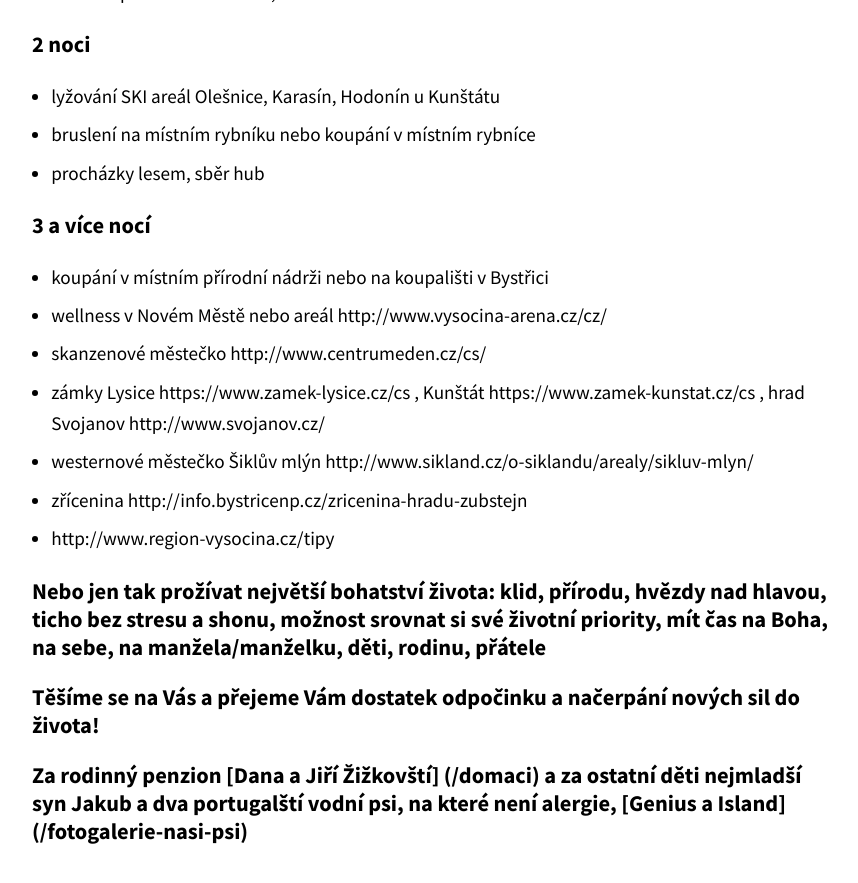
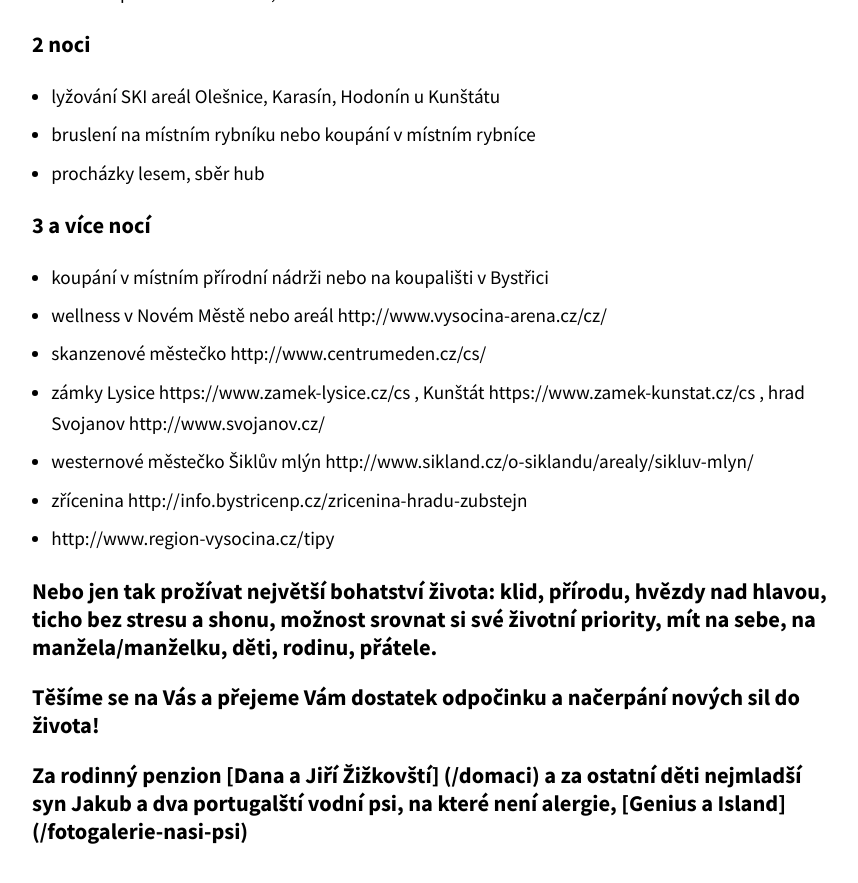
Before and after one commit to ctyridvory/website, a Jekyll site: the page built from ubytovani/pokoje.md, in a window 1280 px wide and 900 px high, scrolled down 3348 px. Shown: the top 883 px of the window, without its empty margins (208-1066 px from the left). Built offline with Jekyll 4.4.1, drawn with Linux system fonts in a browser that asks for light colours; some web fonts are replaced.

Commit message:
Update pokoje.md

```diff
--- a/ubytovani/pokoje.md
+++ b/ubytovani/pokoje.md
@@ -97,7 +97,7 @@ V rámci snídaní využíváme regionální výrobky a malé živnostníky z ok
  - zřícenina http://info.bystricenp.cz/zricenina-hradu-zubstejn
  - http://www.region-vysocina.cz/tipy
 
-### Nebo jen tak prožívat největší bohatství života: klid, přírodu, hvězdy nad hlavou, ticho bez stresu a shonu, možnost srovnat si své životní priority, mít čas na Boha, na sebe, na manžela/manželku, děti, rodinu, přátele
+### Nebo jen tak prožívat největší bohatství života: klid, přírodu, hvězdy nad hlavou, ticho bez stresu a shonu, možnost srovnat si své životní priority, mít na sebe, na manžela/manželku, děti, rodinu, přátele.
 
 ### Těšíme se na Vás a přejeme Vám dostatek odpočinku a načerpání nových sil do života!
 ### Za rodinný penzion [Dana a Jiří Žižkovští] (/domaci) a za ostatní děti nejmladší syn Jakub a dva portugalští vodní psi, na které není alergie, [Genius a Island] (/fotogalerie-nasi-psi)
```
